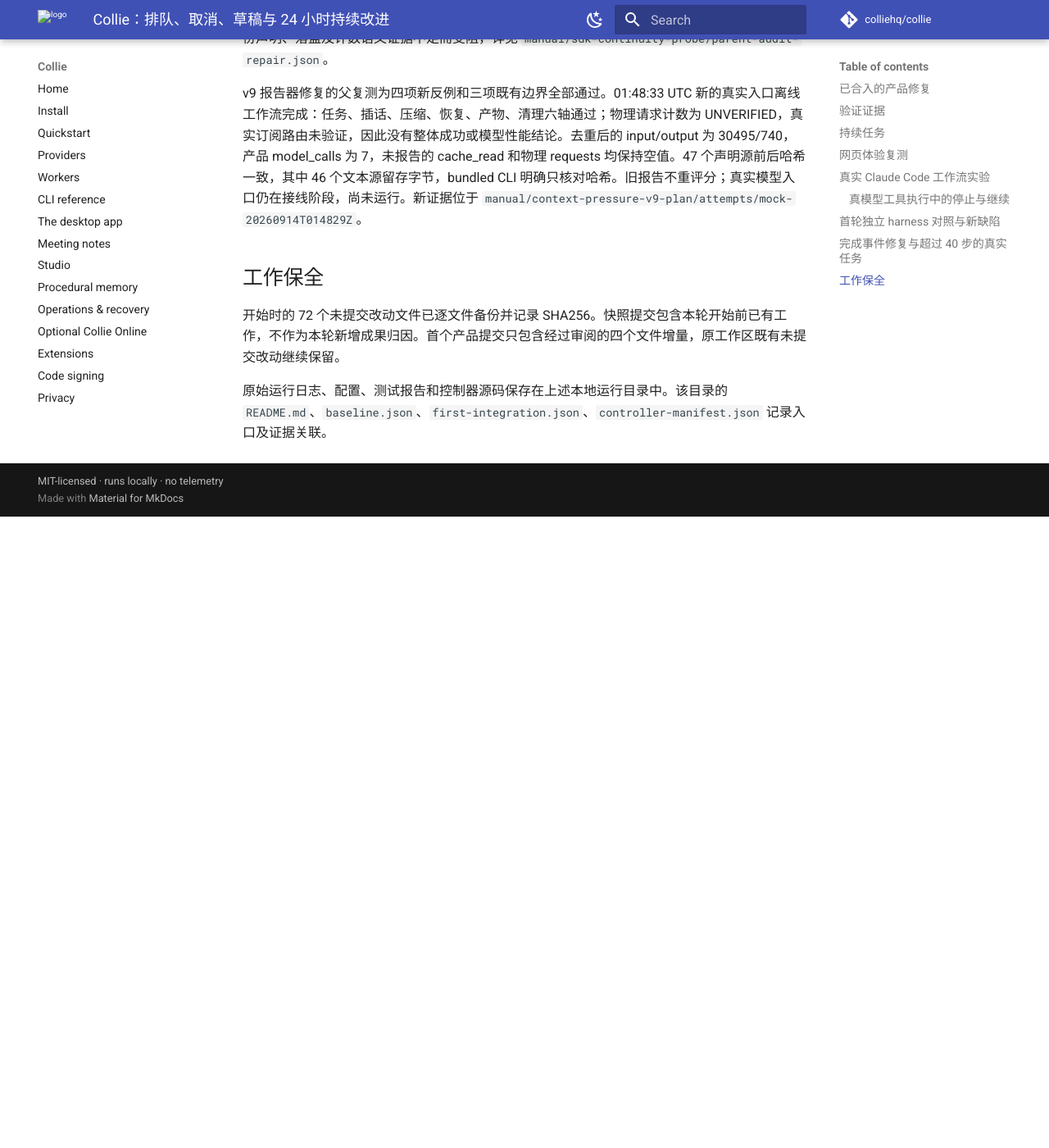
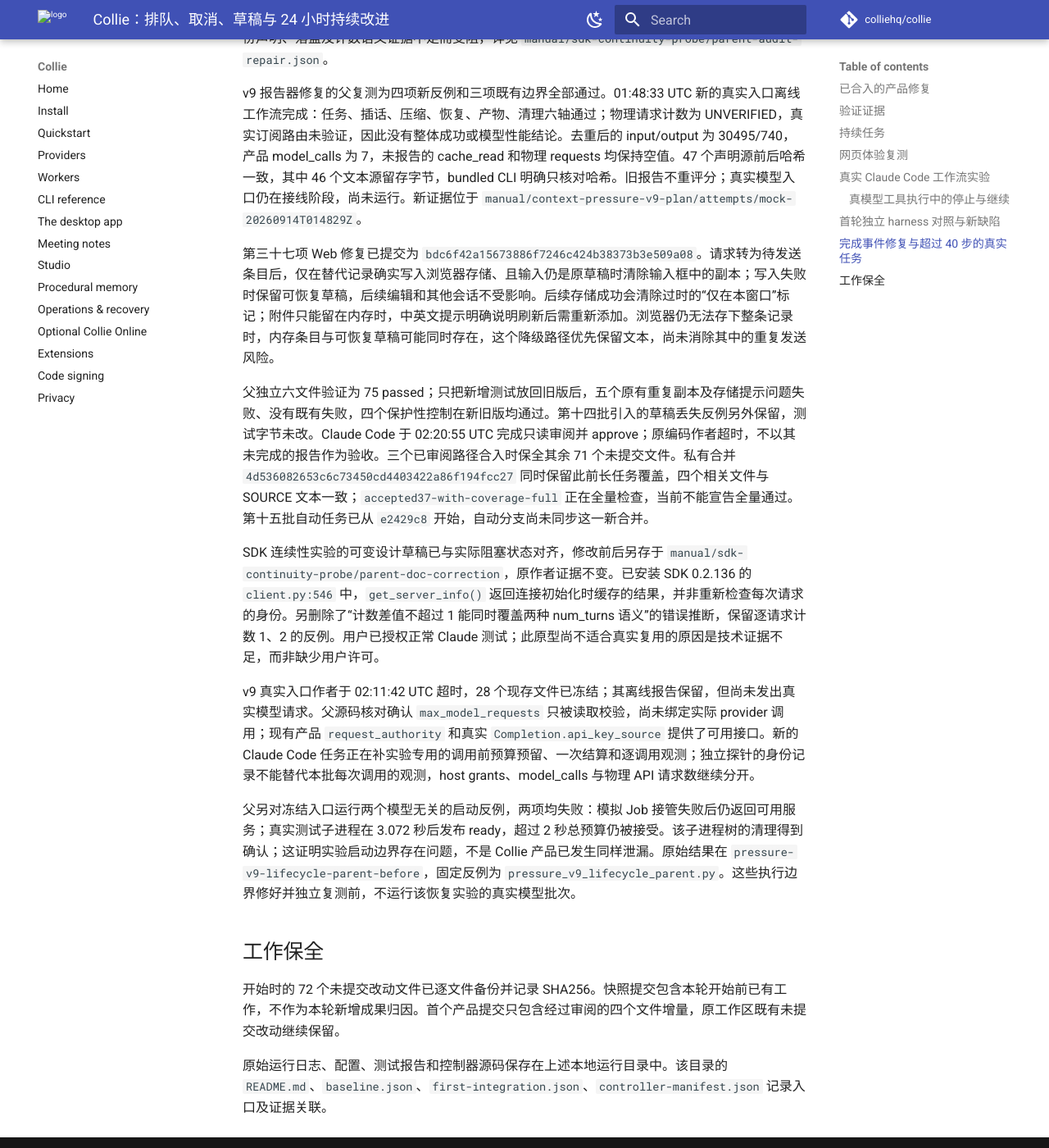
Before and after one commit to colliehq/collie, an MkDocs documentation site: the page built from docs/product-evolution-2026-09-13.md, in a window 1280 px wide and 1400 px high, scrolled down 27243 px. Shown: the whole window at 82% size. Built offline with MkDocs 1.6.1 and Material for MkDocs 9.7.7, drawn with Linux system fonts in a browser that asks for light colours; comment, search, counter and statistics services are not loaded; before the commit the page ends 27873 px from its top, so only the background shows below that.

Commit message:
docs: record retained-draft repair and live experiment blockers

```diff
--- a/docs/product-evolution-2026-09-13.md
+++ b/docs/product-evolution-2026-09-13.md
@@ -370,6 +370,16 @@ SDK 原型修复于 01:24:09 UTC 完成，父复测 46 项通过，21 个声明
 
 v9 报告器修复的父复测为四项新反例和三项既有边界全部通过。01:48:33 UTC 新的真实入口离线工作流完成：任务、插话、压缩、恢复、产物、清理六轴通过；物理请求计数为 UNVERIFIED，真实订阅路由未验证，因此没有整体成功或模型性能结论。去重后的 input/output 为 30495/740，产品 model_calls 为 7，未报告的 cache_read 和物理 requests 均保持空值。47 个声明源前后哈希一致，其中 46 个文本源留存字节，bundled CLI 明确只核对哈希。旧报告不重评分；真实模型入口仍在接线阶段，尚未运行。新证据位于 `manual/context-pressure-v9-plan/attempts/mock-20260914T014829Z`。
 
+第三十七项 Web 修复已提交为 `bdc6f42a15673886f7246c424b38373b3e509a08`。请求转为待发送条目后，仅在替代记录确实写入浏览器存储、且输入仍是原草稿时清除输入框中的副本；写入失败时保留可恢复草稿，后续编辑和其他会话不受影响。后续存储成功会清除过时的“仅在本窗口”标记；附件只能留在内存时，中英文提示明确说明刷新后需重新添加。浏览器仍无法存下整条记录时，内存条目与可恢复草稿可能同时存在，这个降级路径优先保留文本，尚未消除其中的重复发送风险。
+
+父独立六文件验证为 75 passed；只把新增测试放回旧版后，五个原有重复副本及存储提示问题失败、没有既有失败，四个保护性控制在新旧版均通过。第十四批引入的草稿丢失反例另外保留，测试字节未改。Claude Code 于 02:20:55 UTC 完成只读审阅并 approve；原编码作者超时，不以其未完成的报告作为验收。三个已审阅路径合入时保全其余 71 个未提交文件。私有合并 `4d536082653c6c73450cd4403422a86f194fcc27` 同时保留此前长任务覆盖，四个相关文件与 SOURCE 文本一致；`accepted37-with-coverage-full` 正在全量检查，当前不能宣告全量通过。第十五批自动任务已从 `e2429c8` 开始，自动分支尚未同步这一新合并。
+
+SDK 连续性实验的可变设计草稿已与实际阻塞状态对齐，修改前后另存于 `manual/sdk-continuity-probe/parent-doc-correction`，原作者证据不变。已安装 SDK 0.2.136 的 `client.py:546` 中，`get_server_info()` 返回连接初始化时缓存的结果，并非重新检查每次请求的身份。另删除了“计数差值不超过 1 能同时覆盖两种 num_turns 语义”的错误推断，保留逐请求计数 1、2 的反例。用户已授权正常 Claude 测试；此原型尚不适合真实复用的原因是技术证据不足，而非缺少用户许可。
+
+v9 真实入口作者于 02:11:42 UTC 超时，28 个现存文件已冻结；其离线报告保留，但尚未发出真实模型请求。父源码核对确认 `max_model_requests` 只被读取校验，尚未绑定实际 provider 调用；现有产品 `request_authority` 和真实 `Completion.api_key_source` 提供了可用接口。新的 Claude Code 任务正在补实验专用的调用前预算预留、一次结算和逐调用观测；独立探针的身份记录不能替代本批每次调用的观测，host grants、model_calls 与物理 API 请求数继续分开。
+
+父另对冻结入口运行两个模型无关的启动反例，两项均失败：模拟 Job 接管失败后仍返回可用服务；真实测试子进程在 3.072 秒后发布 ready，超过 2 秒总预算仍被接受。该子进程树的清理得到确认；这证明实验启动边界存在问题，不是 Collie 产品已发生同样泄漏。原始结果在 `pressure-v9-lifecycle-parent-before`，固定反例为 `pressure_v9_lifecycle_parent.py`。这些执行边界修好并独立复测前，不运行该恢复实验的真实模型批次。
+
 ## 工作保全
 
 开始时的 72 个未提交改动文件已逐文件备份并记录 SHA256。快照提交包含本轮开始前已有工作，不作为本轮新增成果归因。首个产品提交只包含经过审阅的四个文件增量，原工作区既有未提交改动继续保留。
```
